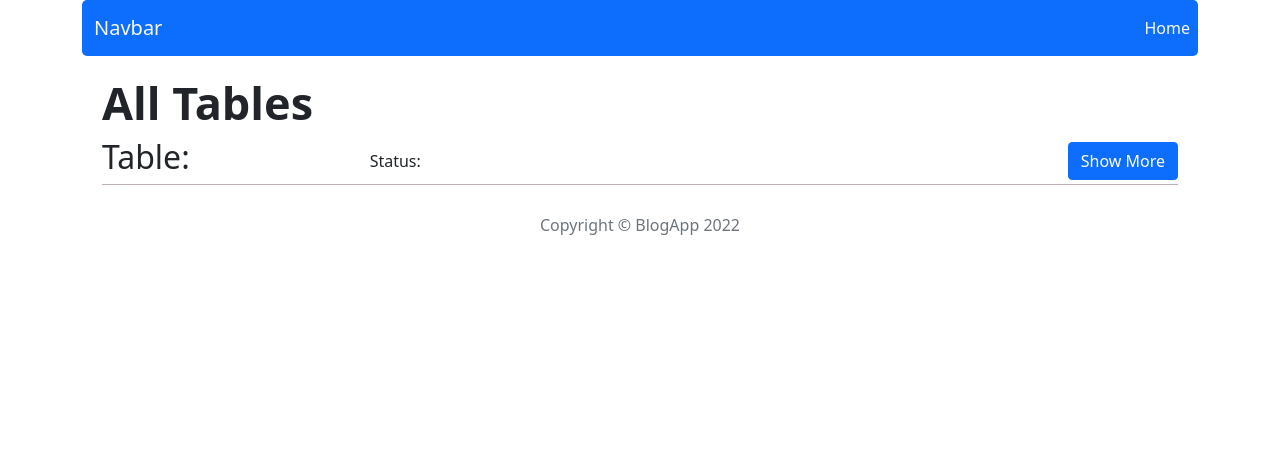
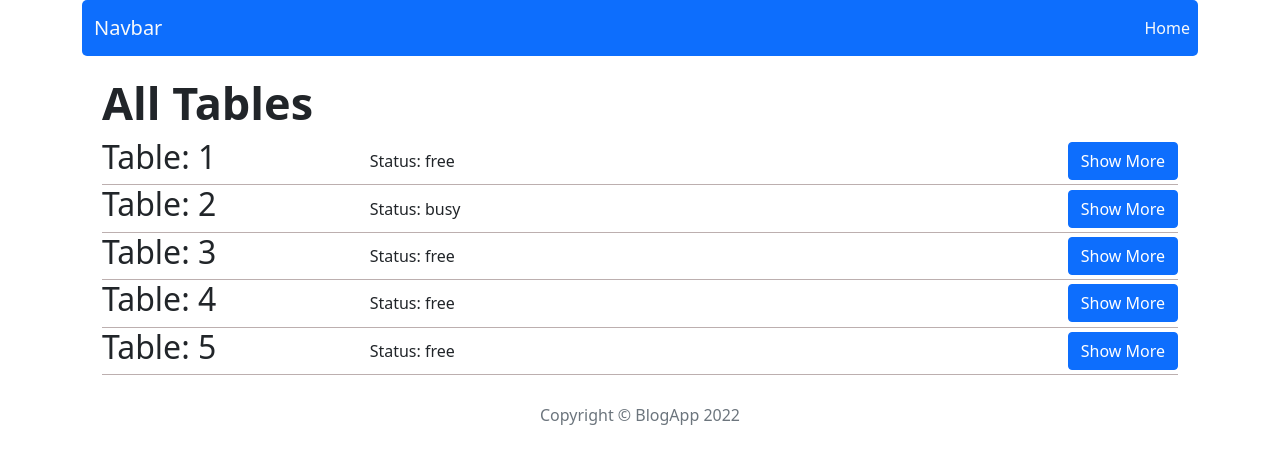
Before and after one commit to NiziolKatarzyna/restaurant, a React (Create React App) app: page / in a window 1280 px wide. Shown: the top 464 px of the page. Built offline with nearby package versions, Linux system fonts and the light colour scheme; data requests are answered from the project's data file.

Commit message:
add selector

```diff
--- a/public/db/app.json
+++ b/public/db/app.json
@@ -9,7 +9,7 @@
       },
       {
         "id": 2,
-        "status": "free",
+        "status": "busy",
         "peopleAmount": "0",
         "maxPeopleAmount": "0",
         "bill": "0"
--- a/src/components/features/CardTable/CardTable.js
+++ b/src/components/features/CardTable/CardTable.js
@@ -1,15 +1,16 @@
 import styles from './CardTable.module.scss';
 import ButtonTable from '../../common/Button/Button';
 import { NavLink } from 'react-router-dom';
-import { getTableById } from '../../../redux/tablesRedux';
-const CardTable = () => {
+import { Button } from 'react-bootstrap';
+
+const CardTable = (props) => {
   return (
     <li className={styles.list}>
-      <h2 className={styles.title}>Table:</h2>
-      <span className={styles.status}>Status:</span>
-      <ButtonTable as={NavLink} to='/table/:id'>
+      <h2 className={styles.title}>Table: {props.tableId}</h2>
+      <span className={styles.status}>Status: {props.status} </span>
+      <Button as={NavLink} to={`/table/${props.tableId}`}>
         <span>Show More</span>
-      </ButtonTable>
+      </Button>
     </li>
   );
 };
--- a/src/components/features/ListsTables/ListsTables.js
+++ b/src/components/features/ListsTables/ListsTables.js
@@ -1,11 +1,17 @@
 import styles from './ListsTables.module.scss';
 import CardTable from '../CardTable/CardTable';
+import { useSelector } from 'react-redux/es/hooks/useSelector';
+
+import { getAllTables } from '../../../redux/tablesRedux';
 const ListsTables = () => {
+  const allTables = useSelector(getAllTables);
   return (
     <article>
       <h2 className={styles.title}>All Tables</h2>
       <ul className={styles.list}>
-        <CardTable />
+        {allTables.map((table) => (
+          <CardTable key={table.id} tableId={table.id} status={table.status} />
+        ))}
       </ul>
     </article>
   );
--- a/src/components/pages/Table/Table.js
+++ b/src/components/pages/Table/Table.js
@@ -3,6 +3,11 @@ import ButtonTable from '../../common/Button/Button';
 import Bill from '../../features/Bill/Bill';
 import PeopleAmount from '../../features/PeopleAmount/PeopleAmount';
 import Status from '../../features/Status/Status';
+import { useSelector } from 'react-redux/es/hooks/useSelector';
+import { getTableById, fetchTables } from '../../../redux/tablesRedux';
+import { useParams } from 'react-router-dom';
+import { useDispatch } from 'react-redux';
+import { useEffect } from 'react';
 const Table = () => {
   return (
     <div>
```
Also changed, not shown: 1 other file (tests, documents, lock files or other folders).
